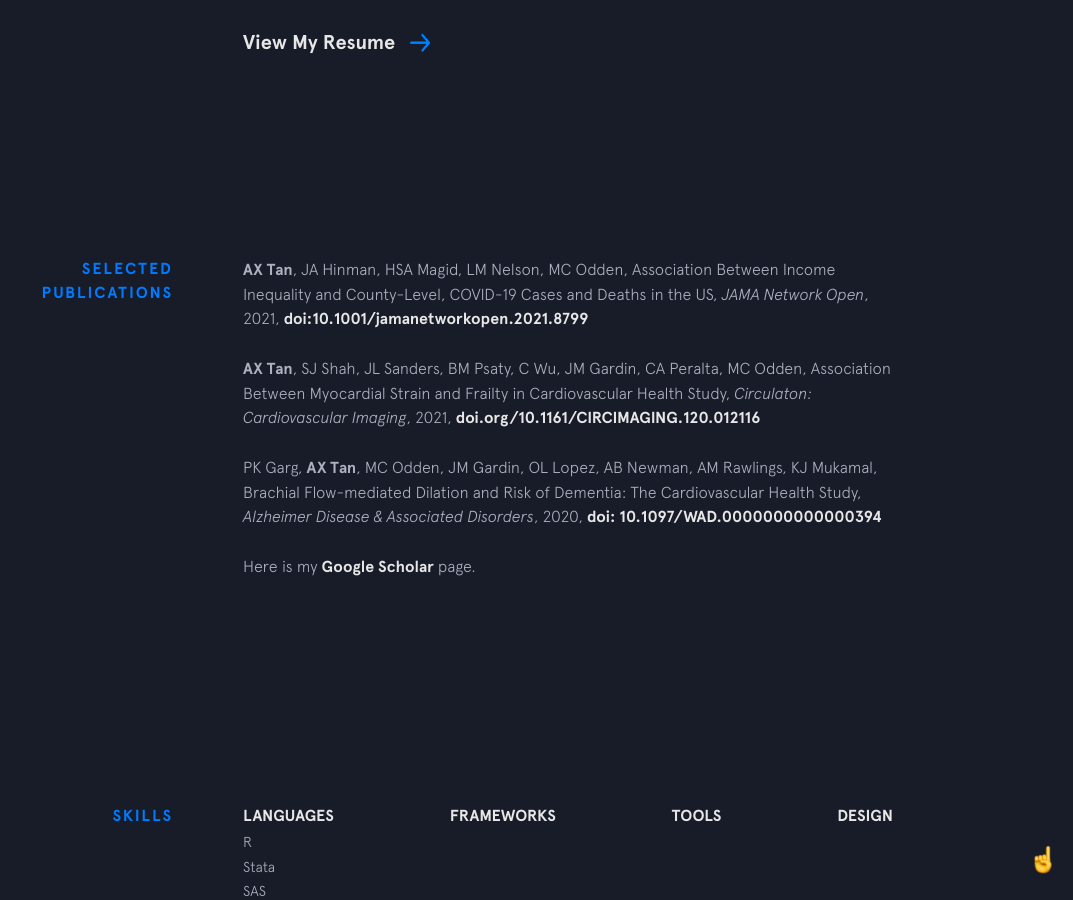
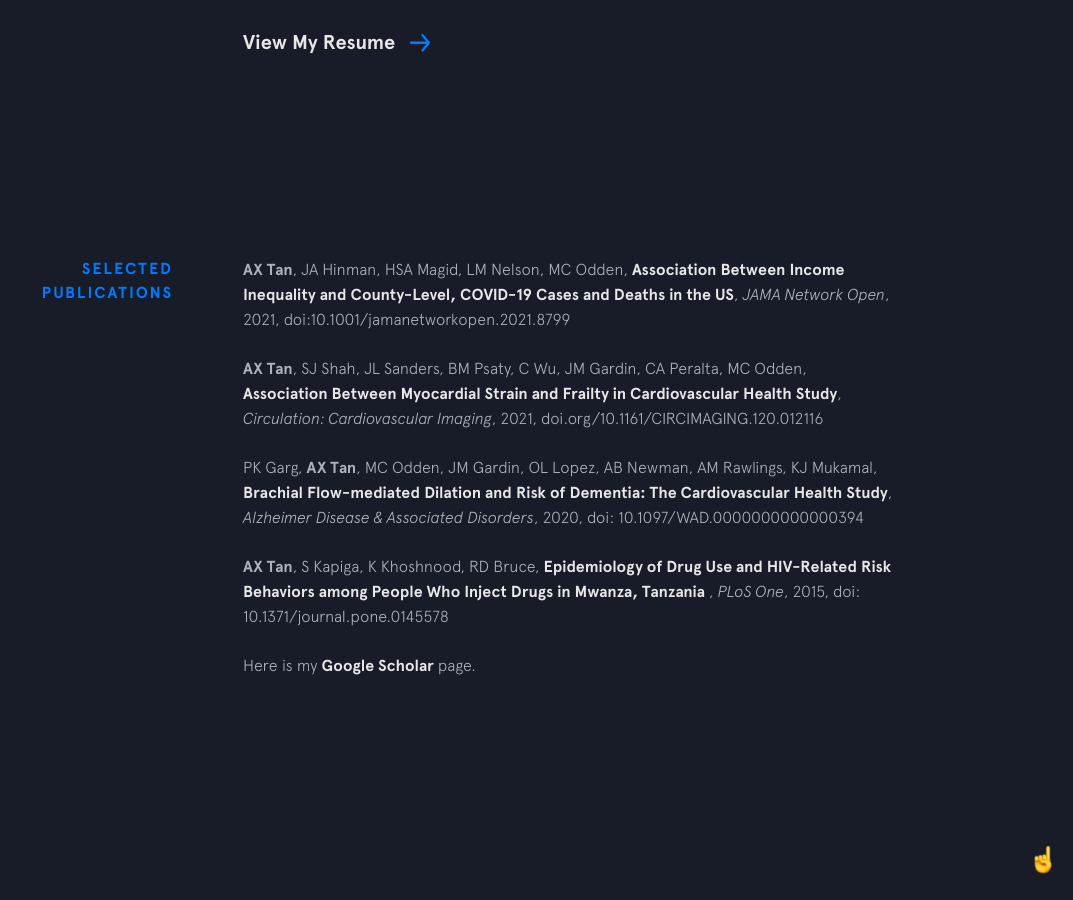
Before and after one commit to annabelxtan/annabelxtan.github.io, a Jekyll site: the page built from index.html, in a window 1280 px wide and 900 px high, scrolled down 1615 px. Shown: the whole window, without its empty margins (207-1280 px from the left). Built offline with Jekyll 4.4.1, drawn with Linux system fonts in a browser that asks for light colours; nearby versions of some CDN libraries.

Commit message:
Update publications.html

```diff
--- a/_includes/publications.html
+++ b/_includes/publications.html
@@ -5,20 +5,24 @@
     <div class="papers">
       <div class="paper">
          <p>
-      <b>AX Tan</b>, JA Hinman, HSA Magid, LM Nelson, MC Odden, Association Between Income Inequality and County-Level, COVID-19 Cases and Deaths in the US,
-      <i>JAMA Network Open</i>, 2021, <a href="https://jamanetwork.com/journals/jamanetworkopen/article-abstract/2779417">doi:10.1001/jamanetworkopen.2021.8799</a>
+      <b>AX Tan</b>, JA Hinman, HSA Magid, LM Nelson, MC Odden, <a href="https://jamanetwork.com/journals/jamanetworkopen/article-abstract/2779417">Association Between Income Inequality and County-Level, COVID-19 Cases and Deaths in the US</a>,
+      <i>JAMA Network Open</i>, 2021, doi:10.1001/jamanetworkopen.2021.8799
       </p>
 
         <p>
       <b>AX Tan</b>, SJ Shah, JL Sanders, BM Psaty, C Wu, JM Gardin, CA Peralta, MC Odden,
-      Association Between Myocardial Strain and Frailty in Cardiovascular Health Study, <i>Circulaton: Cardiovascular Imaging</i>, 2021, <a href="https://www.ahajournals.org/doi/abs/10.1161/CIRCIMAGING.120.012116">doi.org/10.1161/CIRCIMAGING.120.012116</a>
+      <a href="https://www.ahajournals.org/doi/abs/10.1161/CIRCIMAGING.120.012116">Association Between Myocardial Strain and Frailty in Cardiovascular Health Study</a>, <i>Circulation: Cardiovascular Imaging</i>, 2021, doi.org/10.1161/CIRCIMAGING.120.012116
         </p>
 
         <p>
-        PK Garg, <b>AX Tan</b>, MC Odden, JM Gardin, OL Lopez, AB Newman, AM Rawlings, KJ Mukamal, Brachial Flow-mediated Dilation and Risk of Dementia: The Cardiovascular Health Study,
-        <i>Alzheimer Disease & Associated Disorders</i>, 2020, <a href="https://journals.lww.com/alzheimerjournal/Abstract/2020/07000/Brachial_Flow_mediated_Dilation_and_Risk_of.14.aspx">doi: 10.1097/WAD.0000000000000394</a>
+        PK Garg, <b>AX Tan</b>, MC Odden, JM Gardin, OL Lopez, AB Newman, AM Rawlings, KJ Mukamal, <a href="https://journals.lww.com/alzheimerjournal/Abstract/2020/07000/Brachial_Flow_mediated_Dilation_and_Risk_of.14.aspx">Brachial Flow-mediated Dilation and Risk of Dementia: The Cardiovascular Health Study</a>,
+        <i>Alzheimer Disease & Associated Disorders</i>, 2020, doi: 10.1097/WAD.0000000000000394
         </p>
 
+        <p>
+          <b>AX Tan</b>, S Kapiga, K Khoshnood, RD Bruce, <a href="https://journals.plos.org/plosone/article?id=10.1371/journal.pone.0145578">Epidemiology of Drug Use and HIV-Related Risk Behaviors among People Who Inject Drugs in Mwanza, Tanzania
+          </a>, <i> PLoS One</i>, 2015, doi: 10.1371/journal.pone.0145578
+        </p>
       </div>
     </div>
 
```
